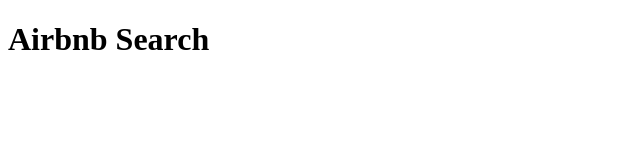
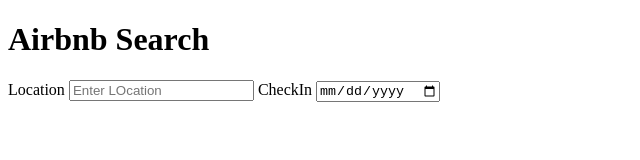
Before and after one commit to DayesCamara/Project-1-AirBnB, a plain HTML site: page index.html in a window 1280 px wide. Shown: the whole page, without its empty margins (0-640 px from the left). Drawn offline with Linux system fonts and the light colour scheme.

Commit message:
added CheckInput

```diff
--- a/index.html
+++ b/index.html
@@ -14,6 +14,21 @@
                 <div id ="image-container"></div>
             </div>
 
+            <label for="locationInput">Location</label>
+            <input type="text"
+            id="locationInput"
+            name="location"
+            placeholder="Enter LOcation"
+            />
+
+            <label for="CheckinInput">CheckIn</label>
+            <input type="date"
+            id="CheckinInput"
+            name="CheckIn"
+            placeholder="Checkin Date"
+            />
+
+
 
     </body>
 </html>
```
